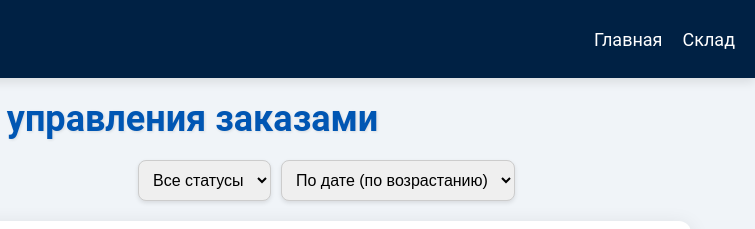
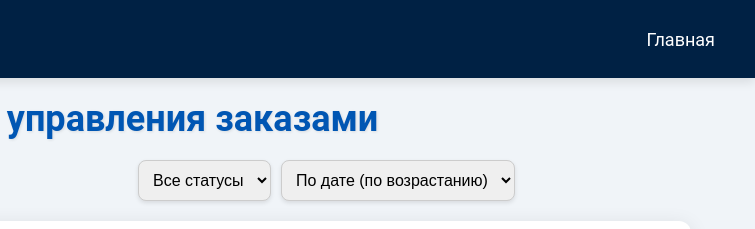
Before and after one commit to JacobSeriaX/vibropress, a website: page index.html in a window 1280 px wide. Shown: the top 229 px of the page, 525-1280 px from the left. Drawn offline with Linux system fonts and the light colour scheme; no server answers.

Commit message:
initial commit

```diff
--- a/index.html
+++ b/index.html
@@ -16,7 +16,7 @@
         <nav>
             <ul>
                 <li><a href="index.html">Главная</a></li>
-                <li><a href="warehouse.html">Склад</a></li>
+                <li><a href="warehouse.html"></a></li>
             </ul>
         </nav>
     </header>
```
